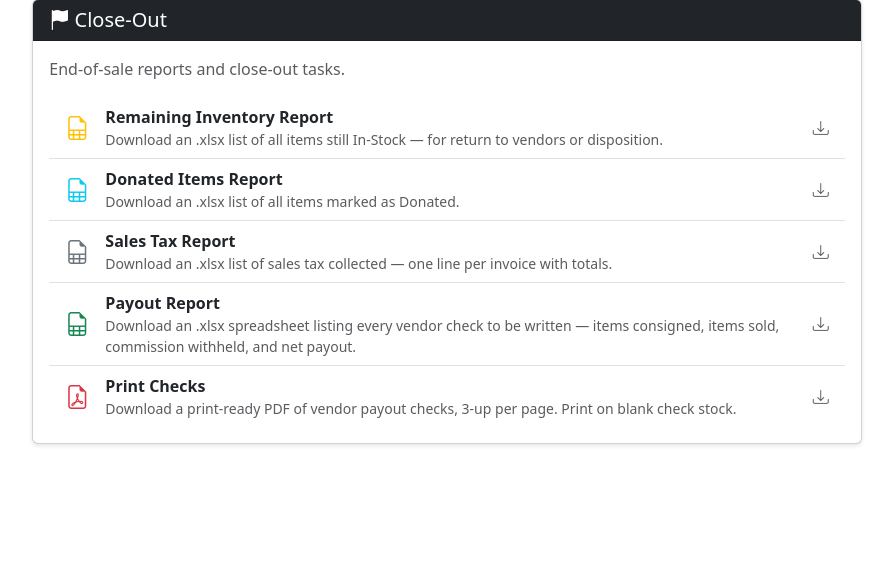
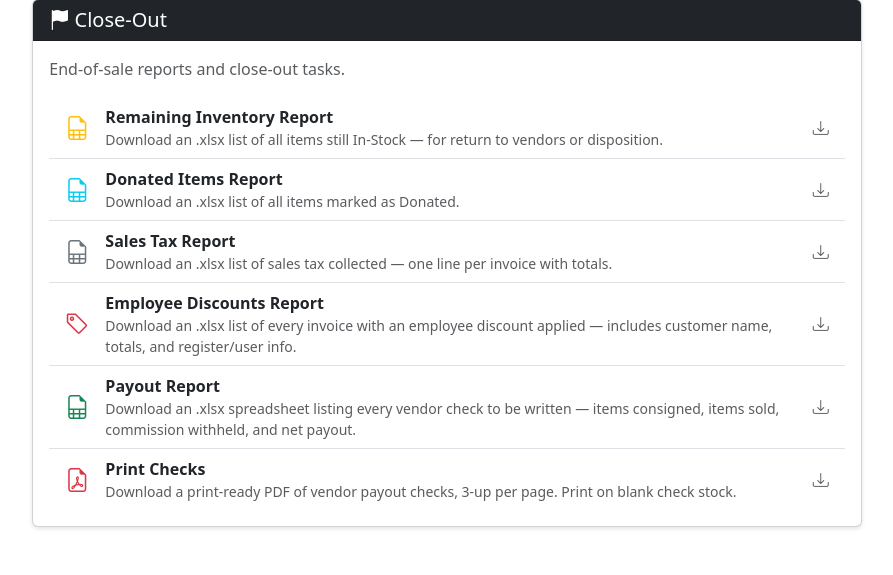
Before and after one commit to jbhenry/skisale_app, a Flask app: page /admin in a window 1280 px wide. Shown: the part 680-1255 px from the top of the page, without its empty margins (193-1086 px from the left). Before the commit the page ends 1126 px from the top, so only its background shows below. Run offline with Flask 3, Linux system fonts and the light colour scheme; some libraries are stand-ins or nearby versions.

Commit message:
FEATURE: employee discounts report and dashboard metric
- Sum discount_amount across all invoices and show as a metric card and
  breakdown line on the dashboard
- Add GET /admin/report-discounts: xlsx of every discounted invoice with
  customer name, subtotal, discount %, discount amount, tax, total,
  register ID, and created-at timestamp
- Link the new report from the admin Close-Out section
- 7 new tests covering xlsx output, filtering, cell values, and admin page link

Co-Authored-By: Claude Sonnet 4.6 <noreply@anthropic.com>

```diff
--- a/routes/admin.py
+++ b/routes/admin.py
@@ -388,6 +388,90 @@ def admin_report_salestax():
     return _xlsx_response(wb, f'salestax_report_{date.today().isoformat()}.xlsx')
 
 
+@admin_bp.route('/admin/report-discounts')
+def admin_report_discounts():
+    """Download xlsx of all invoices with a non-zero employee discount."""
+    invoices = (Invoice.query
+                .filter(Invoice.discount_amount > 0)
+                .order_by(Invoice.invoice_date)
+                .all())
+
+    wb = openpyxl.Workbook()
+    ws = wb.active
+    ws.title = 'Employee Discounts'
+
+    header_font = Font(bold=True, color='FFFFFF')
+    header_fill = PatternFill('solid', fgColor='1E3C72')
+    center    = Alignment(horizontal='center')
+    money_fmt = '"$"#,##0.00'
+    thin      = Side(style='thin')
+
+    # Title row
+    ws.merge_cells(start_row=1, start_column=1, end_row=1, end_column=11)
+    title_cell = ws.cell(1, 1, value='Employee Discounts Report')
+    title_cell.font      = Font(bold=True, size=16)
+    title_cell.alignment = Alignment(horizontal='center')
+
+    # Header row (row 2)
+    num_cols = 11
+    headers = [
+        'Invoice #', 'Date / Time', 'Customer',
+        'Payment Method', 'Subtotal', 'Discount %', 'Discount Amount',
+        'Tax', 'Total',
+        'Register ID', 'Created At',
+    ]
+    ws.append(headers)
+    for col in range(1, len(headers) + 1):
+        cell = ws.cell(row=2, column=col)
+        cell.font      = header_font
+        cell.fill      = header_fill
+        cell.alignment = center
+
+    # Data rows
+    for inv in invoices:
+        ws.append([
+            inv.id,
+            inv.invoice_date,
+            inv.customer_name or '',
+            inv.payment_method or '',
+            inv.subtotal,
+            inv.discount_rate,
+            inv.discount_amount,
+            inv.tax_amount,
+            inv.total,
+            inv.register_id or '',
+            inv.created_at,
+        ])
+        r = ws.max_row
+        ws.cell(r, 2).number_format  = 'yyyy-mm-dd hh:mm'
+        ws.cell(r, 6).number_format  = '0%'
+        ws.cell(r, 11).number_format = 'yyyy-mm-dd hh:mm'
+        for col in (5, 7, 8, 9):
+            ws.cell(r, col).number_format = money_fmt
+        ws.cell(r, 1).alignment = center
+
+    # Totals row
+    if invoices:
+        data_start = 3
+        data_end   = ws.max_row
+        ws.append([])
+        total_row = ws.max_row + 1
+        ws.cell(total_row, 4, value='TOTALS:').font = Font(bold=True)
+        for col, letter in ((5, 'E'), (7, 'G'), (8, 'H'), (9, 'I')):
+            cell = ws.cell(total_row, col,
+                           value=f'=SUM({letter}{data_start}:{letter}{data_end})')
+            cell.number_format = money_fmt
+            cell.font   = Font(bold=True)
+            cell.border = Border(top=thin, bottom=Side(style='double'))
+
+    col_widths = [12, 20, 24, 18, 12, 12, 18, 12, 12, 16, 20]
+    for i, w in enumerate(col_widths, start=1):
+        ws.column_dimensions[get_column_letter(i)].width = w
+    ws.freeze_panes = 'A3'
+
+    return _xlsx_response(wb, f'discounts_report_{date.today().isoformat()}.xlsx')
+
+
 @admin_bp.route('/admin/backup-db', methods=['POST'])
 def admin_backup_db():
     """Create a timestamped backup of the SQLite database using the online backup API."""
--- a/routes/vendors.py
+++ b/routes/vendors.py
@@ -39,6 +39,7 @@ def index():
     total_sales = sum(invoice.total for invoice in all_invoices)  # Grand total with tax
     total_tax = sum(invoice.tax_amount for invoice in all_invoices)
     total_subtotal = sum(invoice.subtotal for invoice in all_invoices)  # Before tax
+    total_discounts = sum(invoice.discount_amount for invoice in all_invoices)
 
     # Calculate vendor payouts and commissions from INVOICE LINES (not just sold items)
     # This ensures we only count items that were actually sold through invoices
@@ -63,6 +64,7 @@ def index():
                          total_sales=total_sales,
                          total_tax=total_tax,
                          total_subtotal=total_subtotal,
+                         total_discounts=total_discounts,
                          total_vendor_payout=total_vendor_payout,
                          total_commission=total_commission,
                          num_invoices=len(all_invoices))
--- a/templates/admin.html
+++ b/templates/admin.html
@@ -130,6 +130,15 @@
                         </div>
                         <i class="bi bi-download ms-auto text-muted"></i>
                     </a>
+                    <a href="{{ url_for('admin.admin_report_discounts') }}"
+                       class="list-group-item list-group-item-action d-flex align-items-center gap-3">
+                        <i class="bi bi-tag fs-4 text-danger"></i>
+                        <div>
+                            <strong>Employee Discounts Report</strong>
+                            <div class="text-muted small">Download an .xlsx list of every invoice with an employee discount applied — includes customer name, totals, and register/user info.</div>
+                        </div>
+                        <i class="bi bi-download ms-auto text-muted"></i>
+                    </a>
                     <a href="{{ url_for('admin.admin_payout_report') }}"
                        class="list-group-item list-group-item-action d-flex align-items-center gap-3">
                         <i class="bi bi-file-earmark-spreadsheet fs-4 text-success"></i>
```
Also changed, not shown: templates/dashboard.html (+24 -0 lines), tests/test_admin.py (+74 -0 lines).
